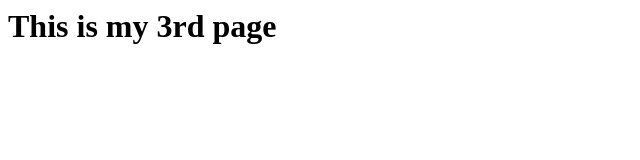
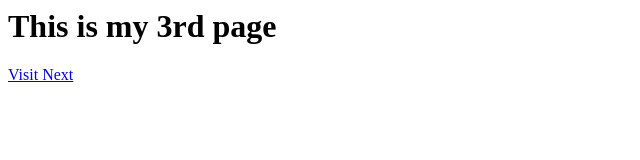
Before and after one commit to dineshcode97/demowebapp, a plain HTML site: page page3.html in a window 1280 px wide. Shown: the full height of the page, 0-640 px from the left. Drawn offline with Linux system fonts and the light colour scheme.

Commit message:
Update page3.html

```diff
--- a/page3.html
+++ b/page3.html
@@ -1,5 +1,6 @@
 <html>
 <body>
 <h1> This is my 3rd page</h1>
+   <a href="ending.html">Visit Next</a>
 </body>
 </html>
```
